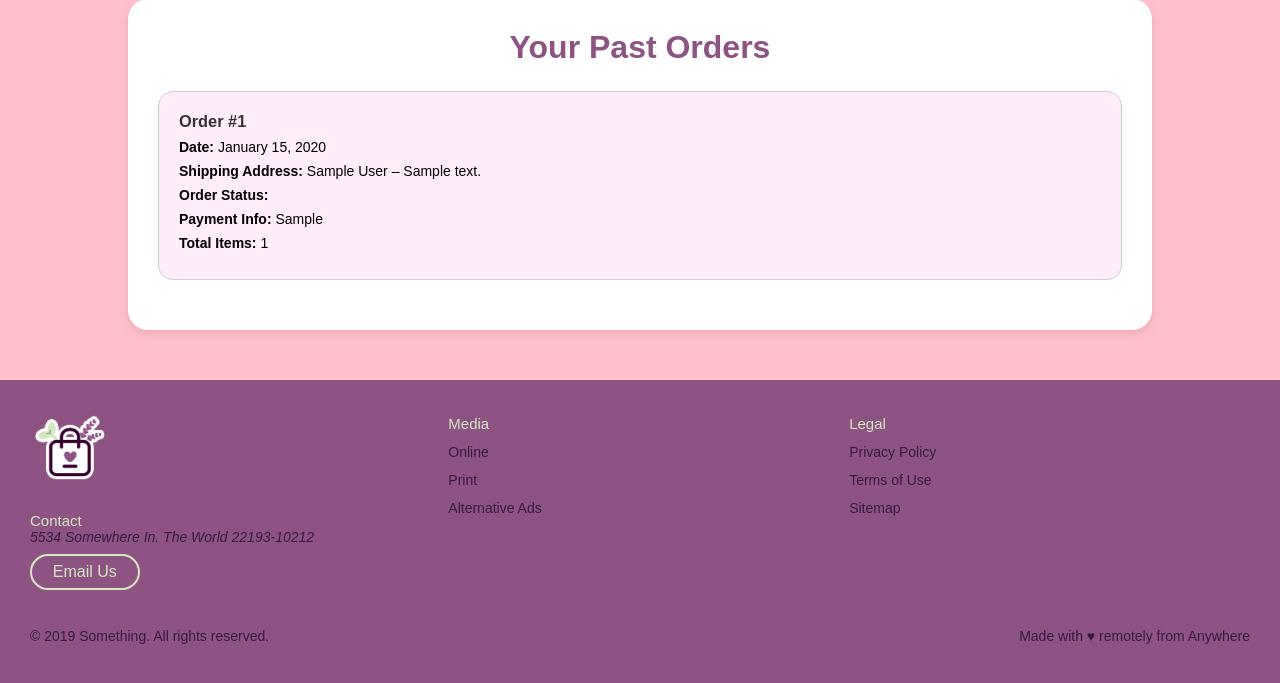
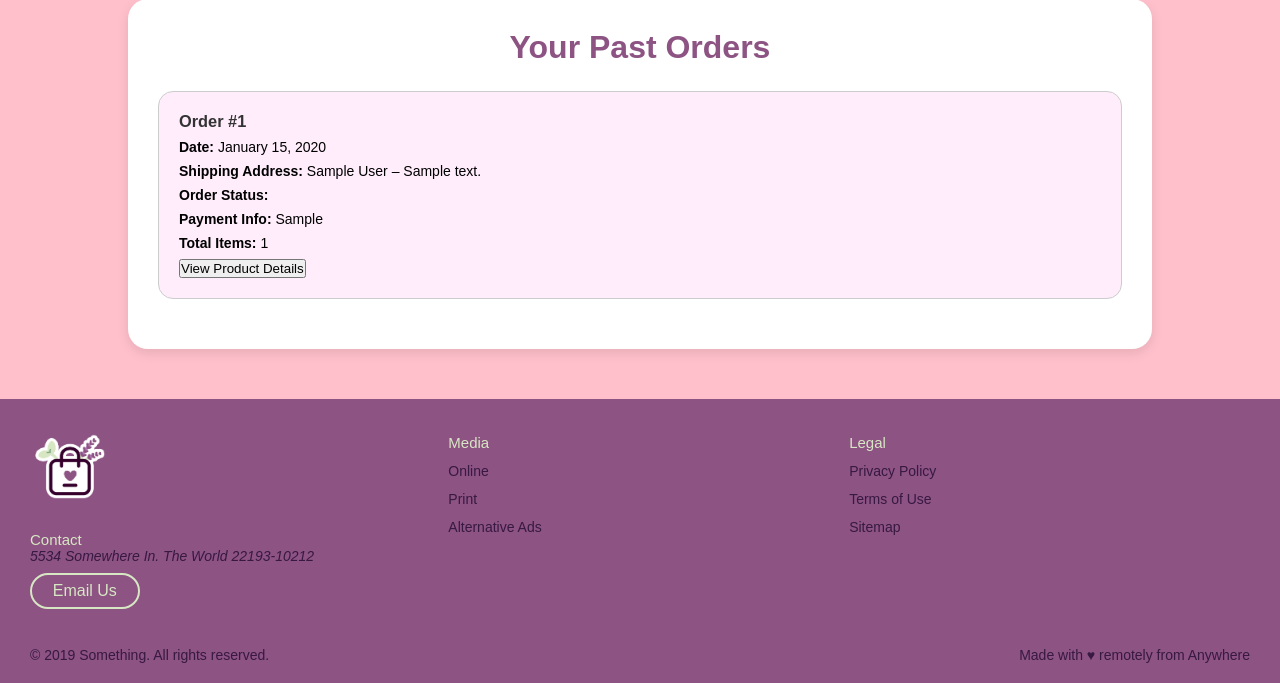
Before and after one commit to Kyleeg0619/CSET-180-Soft-Project, a Flask app: template templates/view_orders.html in a window 1280 px wide. Shown: the part 147-830 px from the top of the page. Before the commit the page ends 791 px from the top, so only its background shows below. Run offline with Flask 3, Linux system fonts and the light colour scheme; the template is opened without the code that fills it: most values are stand-ins (such as "Sample title", 1, 10 or a date in 2020); some web fonts are replaced.

Commit message:
reviews imp

```diff
--- a/main.py
+++ b/main.py
@@ -751,6 +751,11 @@
 
     return render_template('view_orders.html', orders=orders)
 
+@app.route('/review/<int:product_id>', methods=['GET','POST'])
+def review(product_id):
+    with engine.begin() as conn:
+        products = conn.execute(text('SELECT * FROM products WHERE product_id =:product_id'),{'product_id':product_id}).fetchone()
+    return render_template('product.html', product=products)
 
 # *** END OF CUSTOMER FUNCTIONALITY ***
 
--- a/templates/customer.html
+++ b/templates/customer.html
@@ -266,8 +266,6 @@
                     <img src="../static/images/strawberry.PNG" alt="">
                 </div>
             </div>
-            <!-- <form action=" url_for('product', product_id=product.id) " class="product-block"> -->
-                <!-- ^^removed the curly brackets to comment jinja operator out -->
                 {% for product in products %}
                 <div class="product-listing">
                     <p id="x-icon">&#10005;</p>
@@ -290,7 +288,6 @@
 
                 </div>
                 {% endfor %}
-            <!-- </form> -->
             <div class="pagination_bar">
                 {% if page==1 %}
                 {% else %}
--- a/templates/view_orders.html
+++ b/templates/view_orders.html
@@ -50,6 +50,8 @@
             <p><strong>Order Status:</strong> </p>
             <p><strong>Payment Info:</strong> {{ order.payment_info }}</p>
             <p><strong>Total Items:</strong> {{ order.total_items }}</p>
+            <a href="{{ url_for('review', product_id=product.product_id) }}">
+                <input type="submit" value="View Product Details" class="add-to-cart"></a>
         </div>
         {% endfor %}
     {% else %}
```
Also changed, not shown: templates/review.html (added).
